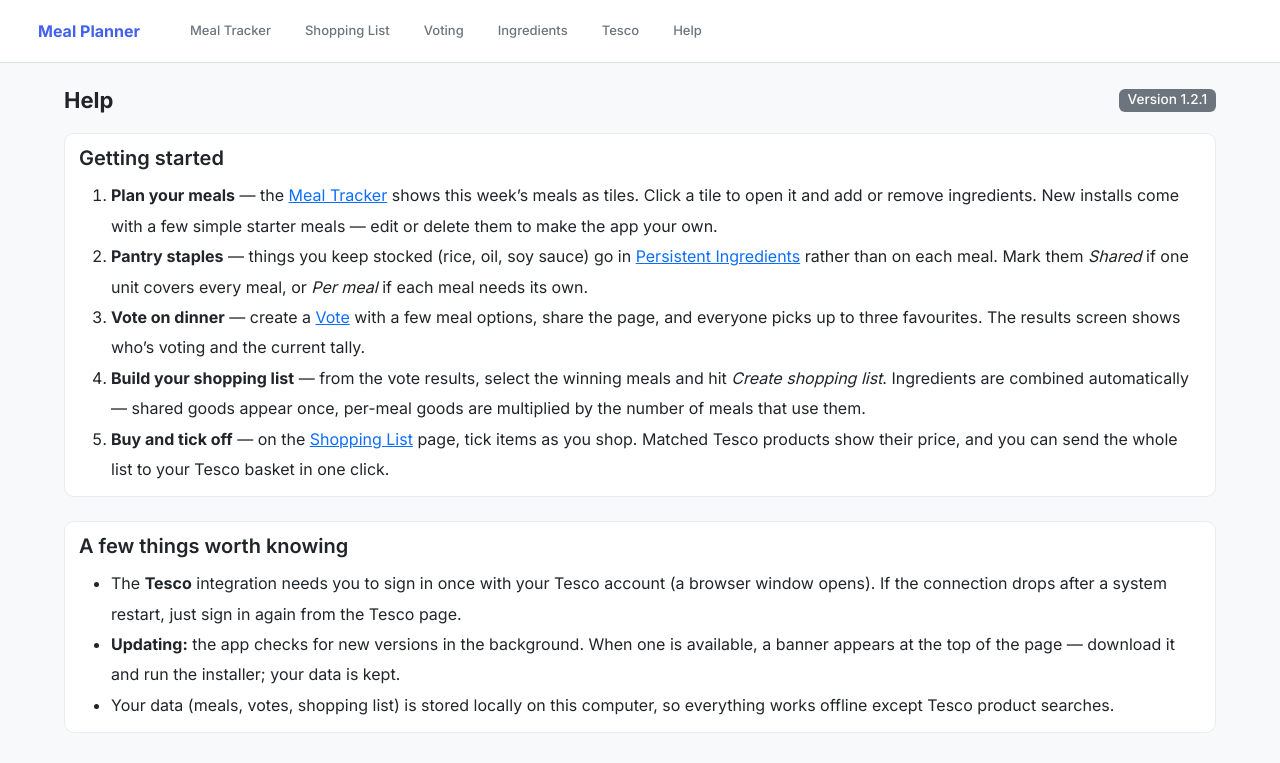
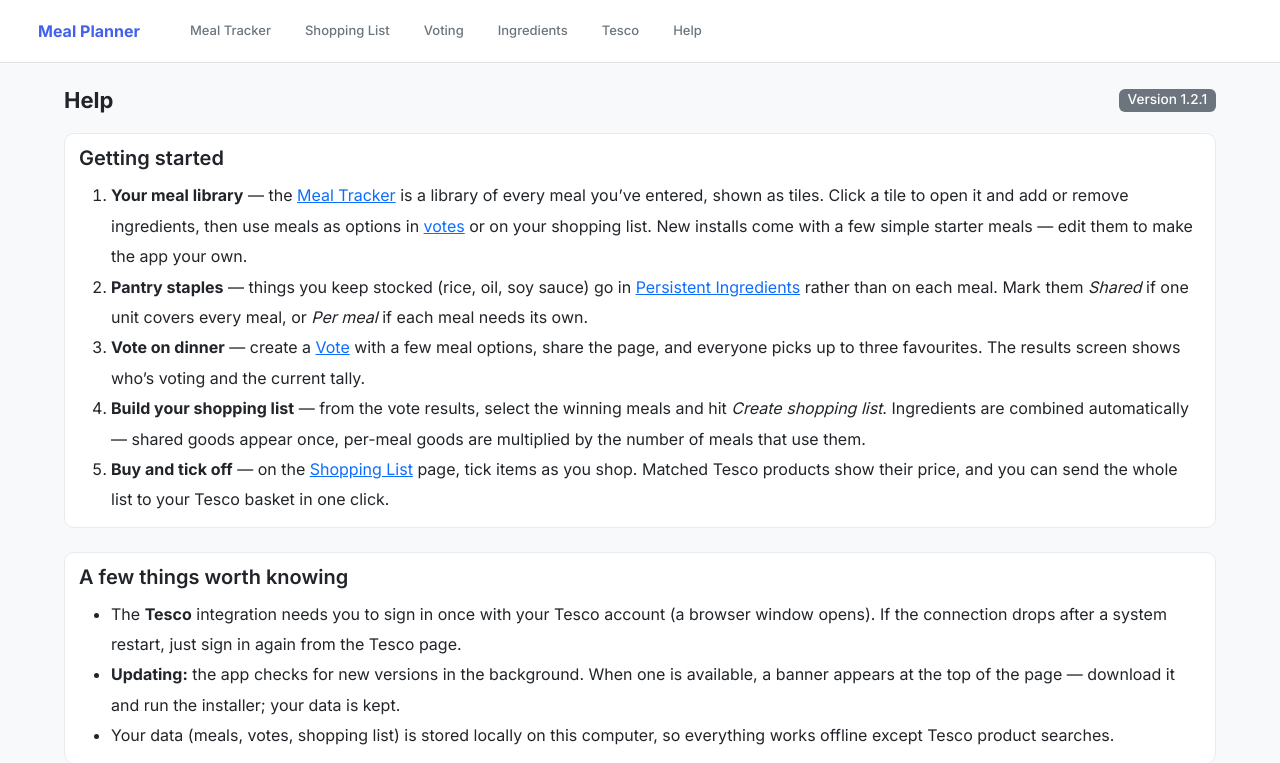
Before and after one commit to spellers/shopping-app, a Flask app: page /help in a window 1280 px wide. Shown: the top 763 px of the page. Run offline with Flask 3, Linux system fonts and the light colour scheme; data that the repository does not hold is empty.

Commit message:
Larger meal tiles (no delete button), fix help text: meal library not weekly plan

```diff
--- a/templates/help.html
+++ b/templates/help.html
@@ -10,7 +10,7 @@
     <div class="card-body">
         <h5 style="font-weight:600; margin-bottom:10px;">Getting started</h5>
         <ol style="line-height:1.9; margin-bottom:0;">
-            <li><strong>Plan your meals</strong> &mdash; the <a href="/meal_tracker">Meal Tracker</a> shows this week&rsquo;s meals as tiles. Click a tile to open it and add or remove ingredients. New installs come with a few simple starter meals &mdash; edit or delete them to make the app your own.</li>
+            <li><strong>Your meal library</strong> &mdash; the <a href="/meal_tracker">Meal Tracker</a> is a library of every meal you&rsquo;ve entered, shown as tiles. Click a tile to open it and add or remove ingredients, then use meals as options in <a href="/votes">votes</a> or on your shopping list. New installs come with a few simple starter meals &mdash; edit them to make the app your own.</li>
             <li><strong>Pantry staples</strong> &mdash; things you keep stocked (rice, oil, soy sauce) go in <a href="/persistent_ingredients">Persistent Ingredients</a> rather than on each meal. Mark them <em>Shared</em> if one unit covers every meal, or <em>Per meal</em> if each meal needs its own.</li>
             <li><strong>Vote on dinner</strong> &mdash; create a <a href="/votes">Vote</a> with a few meal options, share the page, and everyone picks up to three favourites. The results screen shows who&rsquo;s voting and the current tally.</li>
             <li><strong>Build your shopping list</strong> &mdash; from the vote results, select the winning meals and hit <em>Create shopping list</em>. Ingredients are combined automatically &mdash; shared goods appear once, per-meal goods are multiplied by the number of meals that use them.</li>
--- a/templates/meal_tracker.html
+++ b/templates/meal_tracker.html
@@ -16,7 +16,7 @@
 {% for meal in meals %}
 <div class="col-md-4 mb-3">
     <div class="card meal-card" style="cursor:pointer; position:relative; height:100%;" onclick="window.location='/meal_tracker/{{ meal.id }}'">
-        <div class="card-body" style="flex:1; position:relative;">
+        <div class="card-body" style="flex:1; position:relative; min-height:56px;">
             <h5 class="card-title" style="margin-bottom:8px; font-weight:600; margin-left:24px; display:-webkit-box; -webkit-line-clamp:2; -webkit-box-orient:vertical; overflow:hidden;">{{ meal.name }}</h5>
             {% if meal.description %}
             <p class="card-text text-muted mb-2" style="font-size:0.85rem; margin-left:24px; display:-webkit-box; -webkit-line-clamp:2; -webkit-box-orient:vertical; overflow:hidden;">{{ meal.description }}</p>
```
